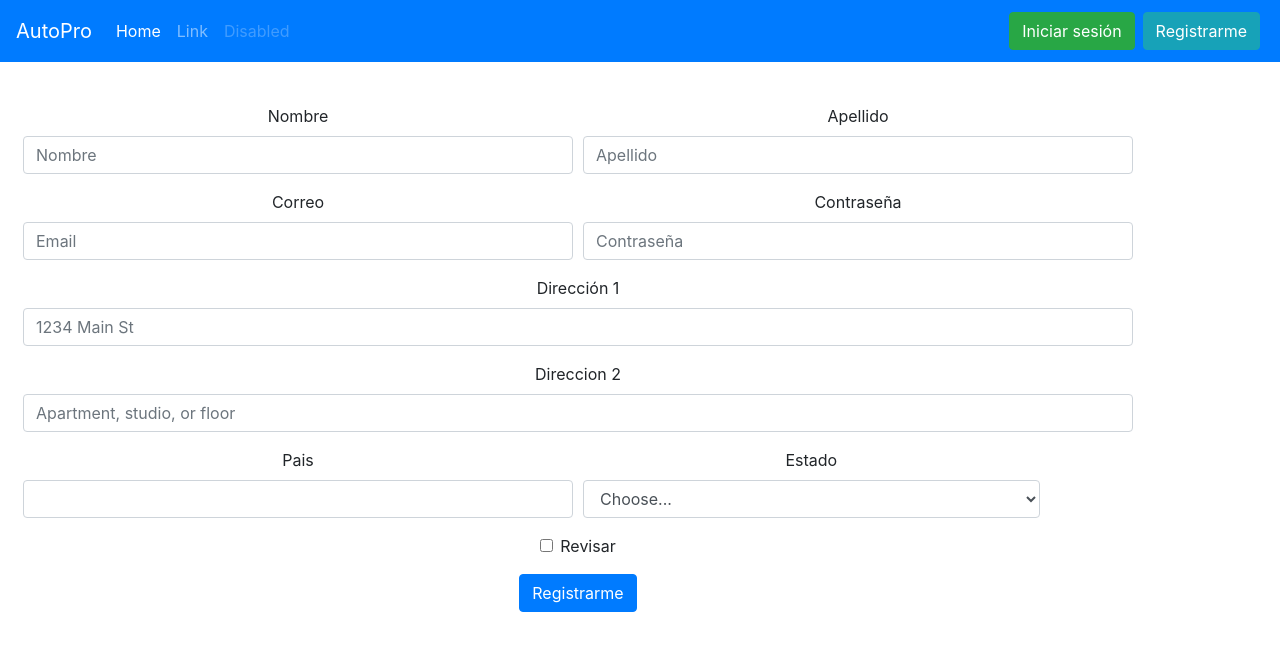
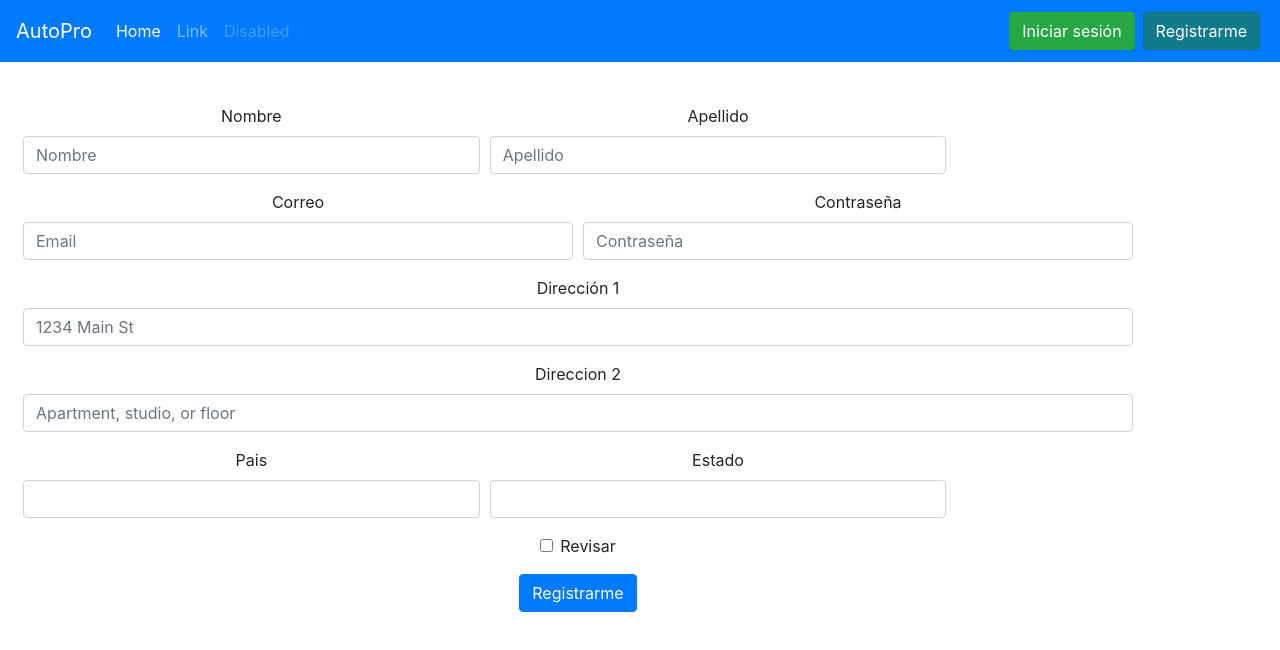
Before and after one commit to HarryAlvarado28/autopro-web, an Angular app: page /#/signin in a window 1280 px wide. Shown: the top 650 px of the page. Built offline with nearby package versions, Linux system fonts and the light colour scheme.

Commit message:
Working, Interfaz de tracking

```diff
--- a/src/app/app.module.ts
+++ b/src/app/app.module.ts
@@ -17,6 +17,7 @@ import { LoginComponent } from './components/log/login/login.component';
 import { SigninComponent } from './components/log/signin/signin.component';
 
 import { AutoproService } from './services/autopro.service';
+import { TrakingComponent } from './components/traking/traking.component';
 
 @NgModule({
   declarations: [
@@ -27,7 +28,8 @@ import { AutoproService } from './services/autopro.service';
     ProductComponent,
     AboutComponent,
     LoginComponent,
-    SigninComponent
+    SigninComponent,
+    TrakingComponent
   ],
   imports: [
     BrowserModule,
--- a/src/app/app.router.ts
+++ b/src/app/app.router.ts
@@ -5,6 +5,7 @@ import { BodyComponent } from './components/body/body.component';
 import { ProductComponent } from './components/product/product.component';
 import { LoginComponent } from './components/log/login/login.component';
 import { SigninComponent } from './components/log/signin/signin.component';
+import { TrakingComponent } from './components/traking/traking.component';
 
 export const ROUTES: Routes = [
   { path: '', component: BodyComponent },
@@ -12,6 +13,7 @@ export const ROUTES: Routes = [
   { path: 'product/:id', component: ProductComponent },
   { path: 'login', component: LoginComponent },
   { path: 'signin', component: SigninComponent },
+  { path: 'tracking', component: TrakingComponent },
   { path: '', pathMatch:'full', redirectTo: '' },
   { path: '**',  pathMatch:'full', redirectTo: '' }
 
--- a/src/app/components/log/login/login.component.html
+++ b/src/app/components/log/login/login.component.html
@@ -1,3 +1,19 @@
-<p>
-  login works!
-</p>
+<br><br>
+<div class="container text-center mt-5">
+  <form>
+    <div class="form-group">
+      <label for="exampleInputEmail1">Correo Electrónica</label>
+      <input type="email" class="form-control" id="exampleInputEmail1" aria-describedby="emailHelp" placeholder="Correo Electrónico">
+      <small id="emailHelp" class="form-text text-muted">Nunca compartiremos su correo electrónico con nadie más.</small>
+    </div>
+    <div class="form-group">
+      <label for="exampleInputPassword1">Contraseña</label>
+      <input type="password" class="form-control" id="exampleInputPassword1" placeholder="Contraseña">
+    </div>
+    <div class="form-group form-check">
+      <input type="checkbox" class="form-check-input" id="exampleCheck1">
+      <label class="form-check-label" for="exampleCheck1">¡Revisar!</label>
+    </div>
+    <button type="submit" class="btn btn-primary">Iniciar Sesión</button>
+  </form>
+</div>
--- a/src/app/components/log/signin/signin.component.html
+++ b/src/app/components/log/signin/signin.component.html
@@ -1,12 +1,12 @@
 <br><br>
-<div class="mt-5">
+<div class="text-center mt-5">
   <form>
     <div class="form-row">
-      <div class="form-group col-md-6">
+      <div class="form-group col-md-5">
         <label for="inputNombre">Nombre</label>
         <input type="text" class="form-control" id="nombre" placeholder="Nombre">
       </div>
-      <div class="form-group col-md-6">
+      <div class="form-group col-md-5">
         <label for="inputApellido">Apellido</label>
         <input type="text" class="form-control" id="inputApellido" placeholder="Apellido">
       </div>
@@ -30,16 +30,17 @@
       <input type="text" class="form-control" id="inputAddress2" placeholder="Apartment, studio, or floor">
     </div>
     <div class="form-row">
-      <div class="form-group col-md-6">
+      <div class="form-group col-md-5">
         <label for="inputCity">Pais</label>
         <input type="text" class="form-control" id="inputCity">
       </div>
       <div class="form-group col-md-5">
         <label for="inputState">Estado</label>
-        <select id="inputState" class="form-control">
+        <input type="text" class="form-control" id="inputCity">
+        <!-- <select id="inputState" class="form-control">
           <option selected>Choose...</option>
           <option>...</option>
-        </select>
+        </select> -->
       </div>
     </div>
     <div class="form-group">
--- a/src/app/components/navbar/navbar.component.html
+++ b/src/app/components/navbar/navbar.component.html
@@ -20,12 +20,21 @@
           <a class="nav-link disabled" href="#">Disabled</a>
         </li>
       </ul>
-      <div class="form-inline my-2 my-lg-0">
+      <div class="form-inline my-2 my-lg-0" *ngIf="session()">
         <!-- <input class="form-control mr-sm-2" type="search" placeholder="Search" aria-label="Search">
         <button class="btn btn-outline-success my-2 my-sm-0" type="submit">Search</button> -->
-        <button type="button" name="button" (click)="login()" class="btn btn-success m-1">Iniciar sesión</button>
-        <button type="button" name="button" (click)="register()" class="btn btn-info m-1">Registrarme</button>
-
+        <button type="button"
+                name="button"
+                (click)="login()"
+                class="btn btn-success m-1"
+                routerLinkActive="active"
+                routerLink="login">Iniciar sesión</button>
+        <button type="button"
+                name="button"
+                (click)="register()"
+                class="btn btn-info m-1"
+                routerLinkActive="active"
+                routerLink="signin">Registrarme</button>
       </div>
     </div>
   </nav>
--- a/src/app/components/navbar/navbar.component.ts
+++ b/src/app/components/navbar/navbar.component.ts
@@ -1,4 +1,6 @@
 import { Component, OnInit } from '@angular/core';
+import { ActivatedRoute } from '@angular/router';
+
 
 @Component({
   selector: 'app-navbar',
@@ -7,9 +9,16 @@ import { Component, OnInit } from '@angular/core';
 })
 export class NavbarComponent implements OnInit {
 
-  constructor() { }
+  constructor(private router:ActivatedRoute) {
+    console.log("nav:::",this.router.pathFromRoot);
+    var object = this.router.pathFromRoot['0'];
+    console.log("navRUTa:::",object['_routerState']);
+  }
 
   ngOnInit() {
   }
 
+  session(){
+    return true;
+  }
 }
--- /dev/null
+++ b/src/app/components/traking/traking.component.html
@@ -0,0 +1,26 @@
+<br><br><br><br>
+
+<h1>Servicio de Mantenimiento</h1>
+<div class="text-left container mt-5">
+
+  <!-- <h4>Porcentaje de progreso:</h4>  -->
+  <p class="font-italic">Estado: {{test1.process}}</p>
+  <div class="progress">
+    <div class="progress-bar progress-bar-striped progress-bar-animated" role="progressbar" aria-valuenow="76" aria-valuemin="0" aria-valuemax="100" style="width: 75%">76%</div>
+  </div>
+  <br>
+  <div class="shadow-lg p-3 mb-5 bg-white rounded">
+    <p class="font-italic">Operación: {{ test1.ope }}</p>
+  </div>
+  <br>
+  <div class="card bg-light mb-3" style="max-width: 18rem;">
+  <div class="card-header">{{ test1.typeM }}</div>
+  <div class="card-body">
+    <h5 class="card-title">{{ test1.title }}</h5>
+    <p class="card-text">{{ test1.description }}</p>
+    <p class="card-text">Ubicación: {{ test1.location }}</p>
+    <hr>
+    <p class="card-text font-italic"> Fecha de entrega: {{test1.fechaEntrega }}</p>
+  </div>
+</div>
+</div>
--- /dev/null
+++ b/src/app/components/traking/traking.component.ts
@@ -0,0 +1,35 @@
+import { Component } from '@angular/core';
+
+@Component({
+  selector: 'app-traking',
+  templateUrl: './traking.component.html',
+  styleUrls: ['./traking.component.css']
+})
+export class TrakingComponent {
+
+  test1 :BodyMaintence;
+
+  constructor() {
+    this.test1 = {
+      typeM: "Rápido",
+      title: "Cambio de Aceite",
+      description: "El auto movil tiene mucho tiempo sin cambio de aceite, se requiere cambio de aceite",
+      fechaEntrega: "12-12-2018",
+      ope: "Vertiendo nuevo aceite",
+      process: "En proceso",
+      location: "Sucursal 3, Ave. Coste Este, al Frente del Rey."
+    };
+    //this.typeMaintenance = "Cambio de Aceite";
+  }
+
+}
+
+interface BodyMaintence {
+  typeM: string;
+  title: string;
+  description: string;
+  fechaEntrega: string;
+  ope: string;
+  process: string;
+  location: string;
+}
```
Also changed, not shown: src/app/components/traking/traking.component.css (added).
